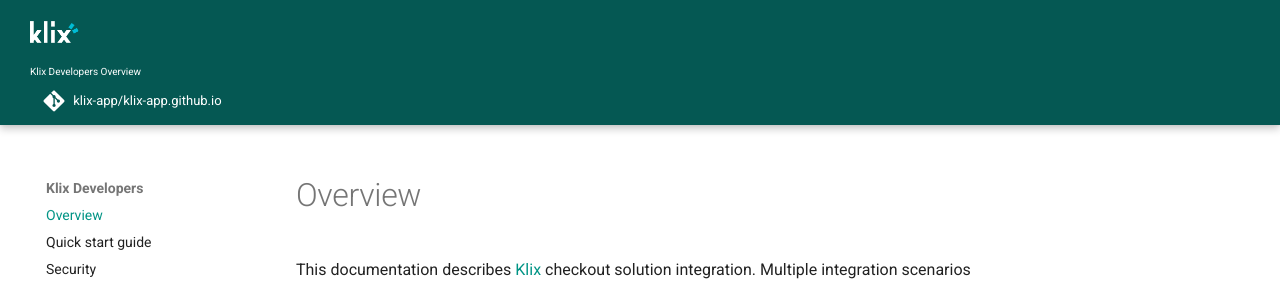
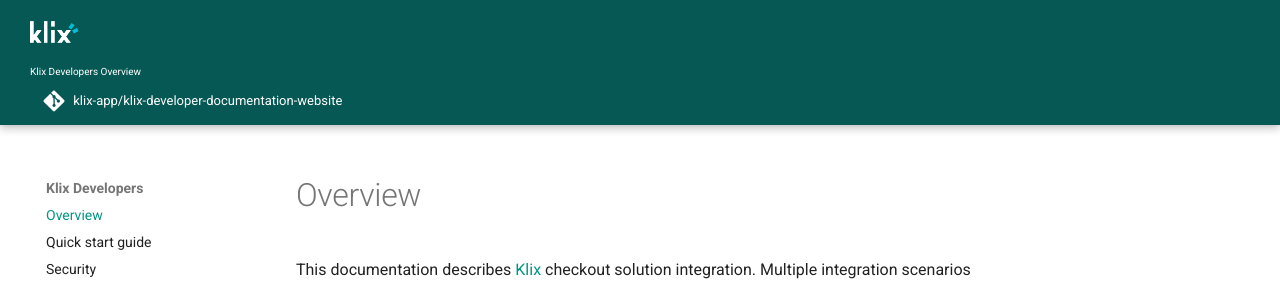
Before and after one commit to klix-app/klix-developer-documentation-website, an MkDocs documentation site: the page built from docs/index.md, in a window 1280 px wide. Shown: the top 285 px of the page. Built offline with MkDocs 1.6.1 and Material for MkDocs 9.7.7, drawn with Linux system fonts in a browser that asks for light colours; comment, search, counter and statistics services are not loaded.

Commit message:
Replace Github reference from static site documentation to markdown project

```diff
--- a/mkdocs.yml
+++ b/mkdocs.yml
@@ -61,8 +61,8 @@
   - 'stylesheets/klix.css'
 
 # Repository
-repo_name: klix-app/klix-app.github.io
-repo_url: https://github.com/klix-app/klix-app.github.io
+repo_name: klix-app/klix-developer-documentation-website
+repo_url: https://github.com/klix-app/klix-developer-documentation-website
 edit_uri: ""
 
 # Copyright
```
